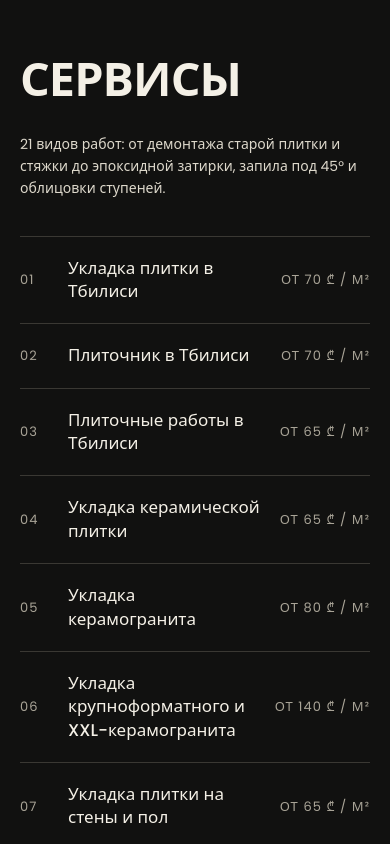
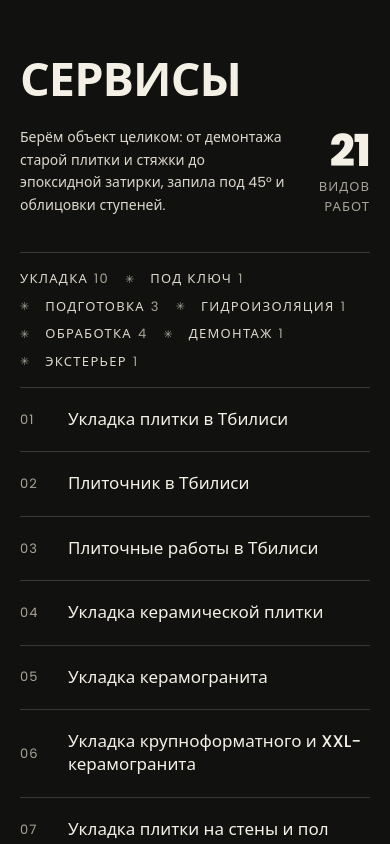
Before and after one commit to Webinfinity11/ttw, a Next.js app: page / in a window 390 px wide. Shown: the part 1400-2244 px from the top of the page. Built offline with nearby package versions, Linux system fonts and the light colour scheme.

Commit message:
Сервисы без цен и переходов, единые шапки секций, подпись в футере, hover-эффекты убраны

```diff
--- a/src/app/(site)/contacts/page.tsx
+++ b/src/app/(site)/contacts/page.tsx
@@ -62,7 +62,7 @@ export default async function ContactsPage() {
             <Reveal key={channel.label} delay={index * 50}>
               <a
                 href={channel.href}
-                className="group grid items-center gap-2 border-b border-graphite-700 py-7 transition-colors hover:bg-graphite-900 lg:grid-cols-[200px_1fr_auto] lg:gap-8 lg:px-4"
+                className="group grid items-center gap-2 border-b border-graphite-700 py-7 transition-colors lg:grid-cols-[200px_1fr_auto] lg:gap-8 lg:px-4"
               >
                 <span className="meta">{channel.label}</span>
                 <span className="display text-[26px] leading-none sm:text-[32px]">
@@ -70,7 +70,7 @@ export default async function ContactsPage() {
                 </span>
                 <span className="flex items-center gap-6">
                   <span className="hidden text-[14px] text-stone-200 lg:block">{channel.note}</span>
-                  <span className="text-[30px] font-light leading-none text-stone-300 transition-transform duration-300 group-hover:translate-x-1 group-hover:text-stone-100">
+                  <span className="text-[30px] font-light leading-none text-stone-300 transition-transform duration-300">
                     ›
                   </span>
                 </span>
--- a/src/app/(site)/projects/[slug]/page.tsx
+++ b/src/app/(site)/projects/[slug]/page.tsx
@@ -78,7 +78,7 @@ export default async function ProjectPage({ params }: { params: Promise<{ slug:
                     alt={`${project.title} — фото ${index + 1}`}
                     fill
                     sizes="(max-width: 1024px) 100vw, 45vw"
-                    className="object-cover transition-transform duration-700 hover:scale-105"
+                    className="object-cover"
                   />
                 </Reveal>
               ))}
--- a/src/components/site/header.tsx
+++ b/src/components/site/header.tsx
@@ -28,7 +28,7 @@ export function Header({ phone, companyName }: { phone: string; companyName: str
       <div className="container flex items-center justify-between gap-6 py-5">
         {/* Логотип */}
         <Link href="/" className="group flex shrink-0 items-center gap-3">
-          <span className="flex h-10 w-10 items-center justify-center border border-graphite-700 transition-colors group-hover:border-stone-300">
+          <span className="flex h-10 w-10 items-center justify-center border border-graphite-700 transition-colors">
             <LogoMark className="h-6 w-6 text-stone-100" />
           </span>
           <span className="leading-none">
@@ -75,7 +75,7 @@ export function Header({ phone, companyName }: { phone: string; companyName: str
             className="group hidden items-center gap-3 bg-stone-100 py-3 pl-6 pr-4 text-[14px] font-medium text-graphite-950 transition-colors hover:bg-stone-200 sm:inline-flex"
           >
             Рассчитать смету
-            <span className="text-[18px] leading-none transition-transform duration-300 group-hover:translate-x-1">
+            <span className="text-[18px] leading-none transition-transform duration-300">
               ›
             </span>
           </button>
--- a/src/components/site/prices-table.tsx
+++ b/src/components/site/prices-table.tsx
@@ -22,7 +22,7 @@ export function PricesTable({ prices }: { prices: PriceItem[] }) {
             {items.map((item) => (
               <div
                 key={item.id}
-                className="flex flex-wrap items-baseline justify-between gap-x-8 gap-y-1 border-b border-graphite-700 py-5 transition-colors hover:bg-graphite-900"
+                className="flex flex-wrap items-baseline justify-between gap-x-8 gap-y-1 border-b border-graphite-700 py-5 transition-colors"
               >
                 <div className="min-w-[220px] flex-1">
                   <p className="text-[18px] text-stone-100">{item.title}</p>
--- a/src/components/site/project-card.tsx
+++ b/src/components/site/project-card.tsx
@@ -23,7 +23,7 @@ export function ProjectCard({
           fill
           priority={priority}
           sizes="(max-width: 768px) 100vw, (max-width: 1280px) 50vw, 40vw"
-          className="object-cover transition-transform duration-700 group-hover:scale-[1.04]"
+          className="object-cover"
         />
       </div>
 
@@ -37,7 +37,7 @@ export function ProjectCard({
             {project.area} м² · {project.location}
           </p>
         </div>
-        <span className="text-[30px] font-light leading-none text-stone-300 transition-transform duration-300 group-hover:translate-x-1 group-hover:text-stone-100">
+        <span className="text-[30px] font-light leading-none text-stone-300 transition-transform duration-300">
           ›
         </span>
       </div>
--- a/src/components/site/service-card.tsx
+++ b/src/components/site/service-card.tsx
@@ -12,7 +12,7 @@ export function ServiceCard({ service, className }: { service: Service; classNam
           alt={service.title}
           fill
           sizes="(max-width: 768px) 100vw, (max-width: 1280px) 50vw, 33vw"
-          className="object-cover transition-transform duration-700 group-hover:scale-[1.05]"
+          className="object-cover"
         />
       </div>
 
@@ -32,7 +32,7 @@ export function ServiceCard({ service, className }: { service: Service; classNam
             </strong>{' '}
             / {service.unit}
           </span>
-          <span className="text-[30px] font-light leading-none text-stone-300 transition-transform duration-300 group-hover:translate-x-1 group-hover:text-stone-100">
+          <span className="text-[30px] font-light leading-none text-stone-300 transition-transform duration-300">
             ›
           </span>
         </div>
--- a/src/components/site/services-section.tsx
+++ b/src/components/site/services-section.tsx
@@ -1,46 +1,70 @@
 import type { Service } from '@/lib/types';
-import { formatPrice } from '@/lib/cn';
 import { Reveal } from '@/components/ui/reveal';
 
 /**
- * Сервисы — полный список без фотографий и без переходов на внутренние страницы.
- * Две колонки строк: номер, название, цена.
+ * Сервисы — полный список без фотографий, цен и переходов.
+ * Слева номер, в центре название, справа категория работ.
  */
 export function ServicesSection({ services }: { services: Service[] }) {
   const half = Math.ceil(services.length / 2);
   const columns = [services.slice(0, half), services.slice(half)];
 
+  const categories = Array.from(new Set(services.map((service) => service.category)));
+
   return (
     <section className="pt-28 lg:pt-36">
       <div className="container">
-        <div className="flex flex-wrap items-end justify-between gap-8 border-b border-graphite-700 pb-9">
+        {/* Шапка секции */}
+        <div className="flex flex-wrap items-end justify-between gap-x-10 gap-y-6">
           <h2 className="display text-[12vw] uppercase leading-[0.94] sm:text-[8vw] lg:text-[4.2rem]">
             Сервисы
           </h2>
-          <p className="max-w-md text-[14px] leading-[1.55] text-stone-200">
-            {services.length} видов работ: от демонтажа старой плитки и стяжки до эпоксидной
-            затирки, запила под 45° и облицовки ступеней.
-          </p>
+          <div className="flex items-end gap-8">
+            <p className="max-w-sm text-[14px] leading-[1.6] text-stone-200">
+              Берём объект целиком: от демонтажа старой плитки и стяжки до эпоксидной затирки,
+              запила под 45° и облицовки ступеней.
+            </p>
+            <div className="text-right">
+              <div className="display text-[44px] leading-none">{services.length}</div>
+              <div className="meta mt-1">ВИДОВ РАБОТ</div>
+            </div>
+          </div>
         </div>
 
-        <div className="grid lg:grid-cols-2 lg:gap-x-16">
+        {/* Категории строкой — навигация по смыслу */}
+        <div className="mt-9 flex flex-wrap items-center gap-x-4 gap-y-2 border-y border-graphite-700 py-4">
+          {categories.map((category, index) => (
+            <span key={category} className="flex items-center gap-4">
+              {index > 0 && <span className="text-[11px] text-stone-400">✳</span>}
+              <span className="text-[13px] uppercase tracking-[0.1em] text-stone-200">
+                {category}
+                <span className="ml-1.5 text-stone-400">
+                  {services.filter((service) => service.category === category).length}
+                </span>
+              </span>
+            </span>
+          ))}
+        </div>
+
+        {/* Две колонки строк */}
+        <div className="grid lg:grid-cols-2 lg:gap-x-14">
           {columns.map((column, columnIndex) => (
             <div key={columnIndex}>
               {column.map((service, index) => {
                 const number = columnIndex * half + index + 1;
                 return (
-                  <Reveal key={service.id} delay={Math.min(index * 35, 350)}>
-                    <div className="group flex items-center gap-5 border-b border-graphite-700 py-5 transition-colors hover:bg-graphite-900 sm:gap-8">
-                      <span className="meta w-7 shrink-0">
+                  <Reveal key={service.id} delay={Math.min(index * 30, 300)}>
+                    <div className="flex items-center gap-5 border-b border-graphite-700 py-5 sm:gap-8">
+                      <span className="relative w-7 shrink-0 text-[13px] tracking-[0.08em] text-stone-400 transition-colors duration-300">
                         {String(number).padStart(2, '0')}
                       </span>
 
-                      <span className="flex-1 text-[17px] font-medium leading-snug text-stone-100 sm:text-[19px]">
+                      <span className="relative flex-1 text-[17px] font-medium leading-snug text-stone-100 transition-transform duration-500 ease-out sm:text-[19px]">
                         {service.title}
                       </span>
 
-                      <span className="meta whitespace-nowrap">
-                        от {formatPrice(service.price)} / {service.unit}
+                      <span className="relative hidden whitespace-nowrap text-[12px] uppercase tracking-[0.1em] text-stone-400 transition-colors duration-300 sm:block">
+                        {service.category}
                       </span>
                     </div>
                   </Reveal>
--- a/src/components/site/tile-carousel.tsx
+++ b/src/components/site/tile-carousel.tsx
@@ -166,10 +166,10 @@ export function TileCarousel() {
               fill
               priority={index < 2}
               sizes="(max-width: 640px) 80vw, (max-width: 1024px) 58vw, 40vw"
-              className="select-none object-cover transition-transform duration-[1400ms] ease-out group-hover:scale-[1.06]"
+              className="select-none object-cover transition-transform duration-[1400ms] ease-out"
               draggable={false}
             />
-            <span className="pointer-events-none absolute inset-0 bg-gradient-to-t from-graphite-950/45 via-transparent to-transparent opacity-70 transition-opacity duration-700 group-hover:opacity-0" />
+            <span className="pointer-events-none absolute inset-0 bg-gradient-to-t from-graphite-950/45 via-transparent to-transparent opacity-70 transition-opacity duration-700" />
             <span className="pointer-events-none absolute inset-0 ring-1 ring-inset ring-white/10" />
           </div>
         ))}
```
Also changed, not shown: src/components/site/advantages.tsx (+21 -8 lines), src/components/site/footer.tsx (+7 -0 lines), src/components/site/portfolio-section.tsx (+20 -6 lines).
